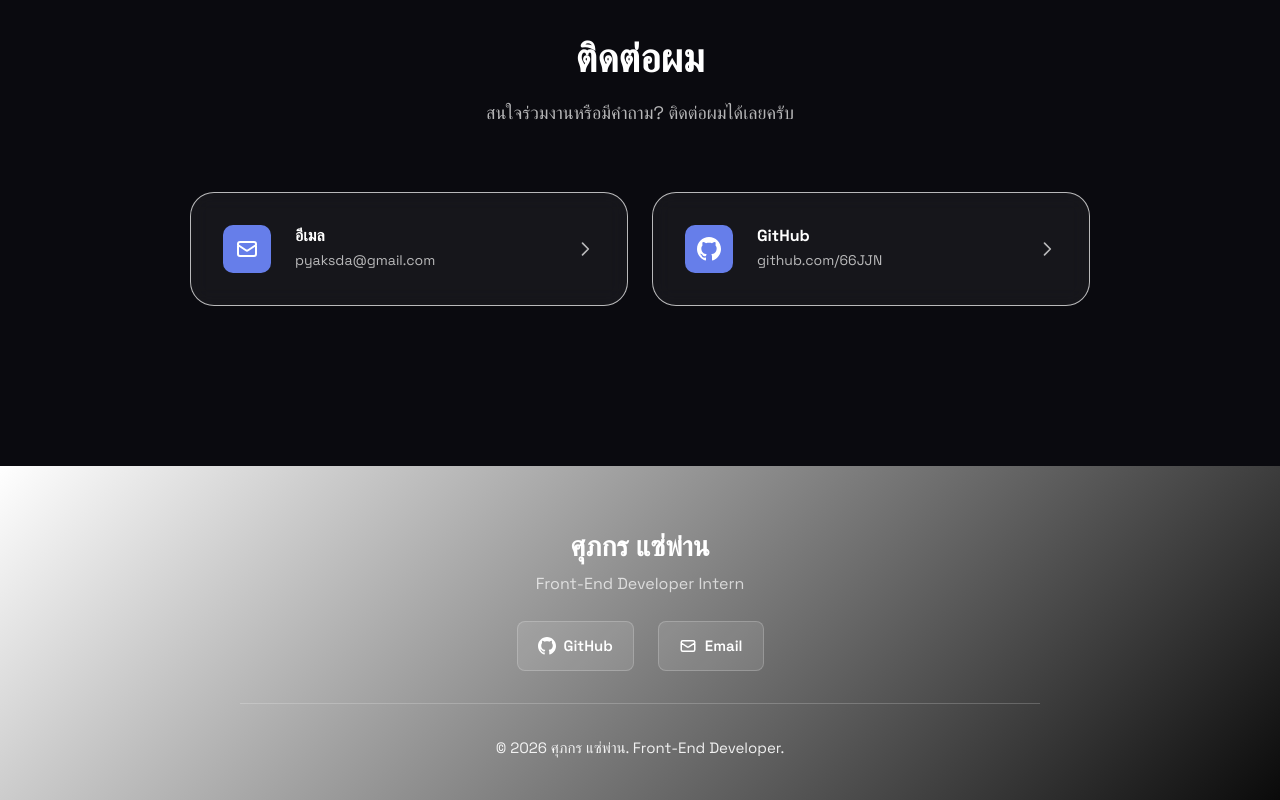
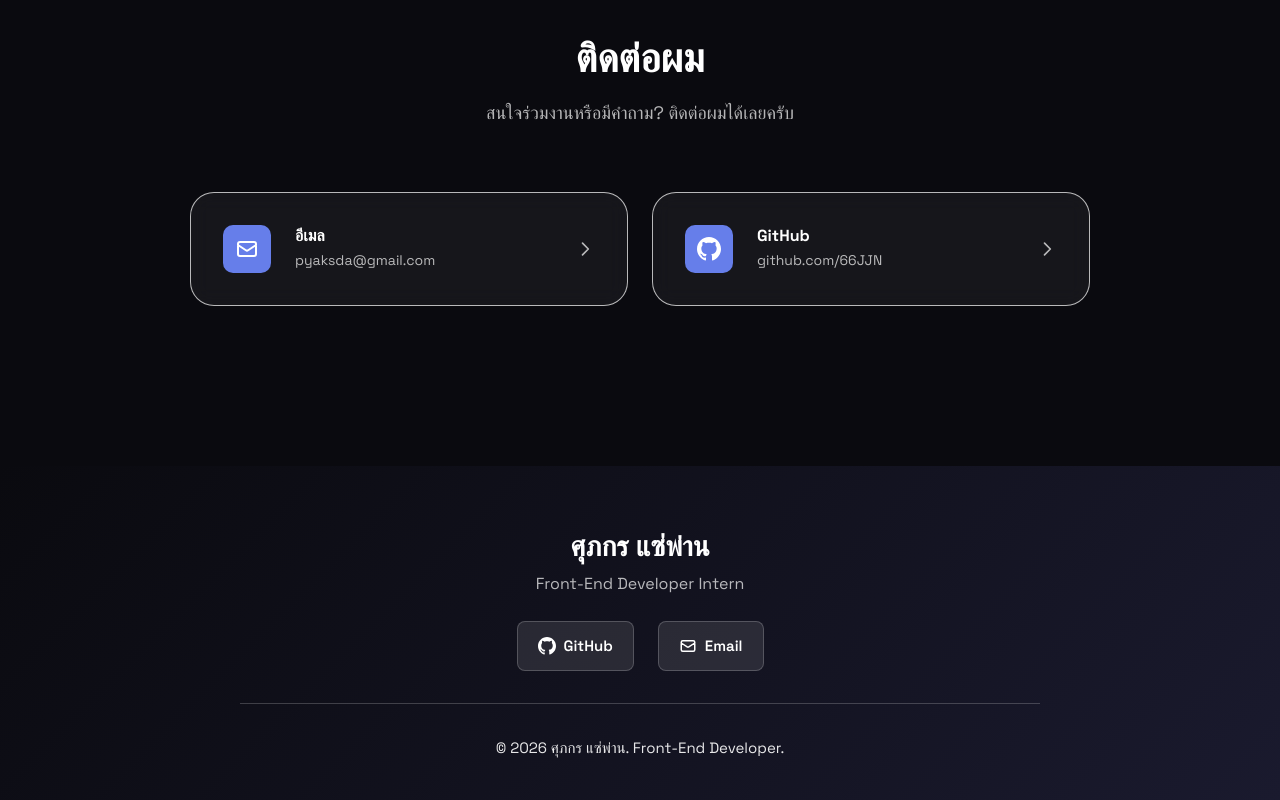
Before and after one commit to 66JJN/66JJN.github.io, a React (Vite) app: page / in a window 1280 px wide. Shown: the part 10461-11261 px from the top of the page. Built offline with nearby package versions, Linux system fonts and the light colour scheme.

Commit message:
ตกแต่ง Footer

```diff
--- a/src/components/Footer.module.css
+++ b/src/components/Footer.module.css
@@ -1,5 +1,5 @@
 .footer {
-    background: linear-gradient(135deg, var(--color-text-primary) 0%, #0a0a0a 100%);
+    background: linear-gradient(135deg, #0a0a0f 0%, #1a1a2e 100%);
     color: white;
     padding: var(--spacing-2xl) 0 var(--spacing-lg);
     margin-top: var(--spacing-3xl);
--- a/src/components/HeroNew.module.css
+++ b/src/components/HeroNew.module.css
@@ -443,12 +443,6 @@
     animation: scrollLeft 40s linear infinite;
 }
 
-/* Pause animation on hover */
-.scrollContainer:hover .scrollTrackRight,
-.scrollContainer:hover .scrollTrackLeft {
-    animation-play-state: paused;
-}
-
 @keyframes scrollRight {
     0% {
         transform: translateX(0);
```
